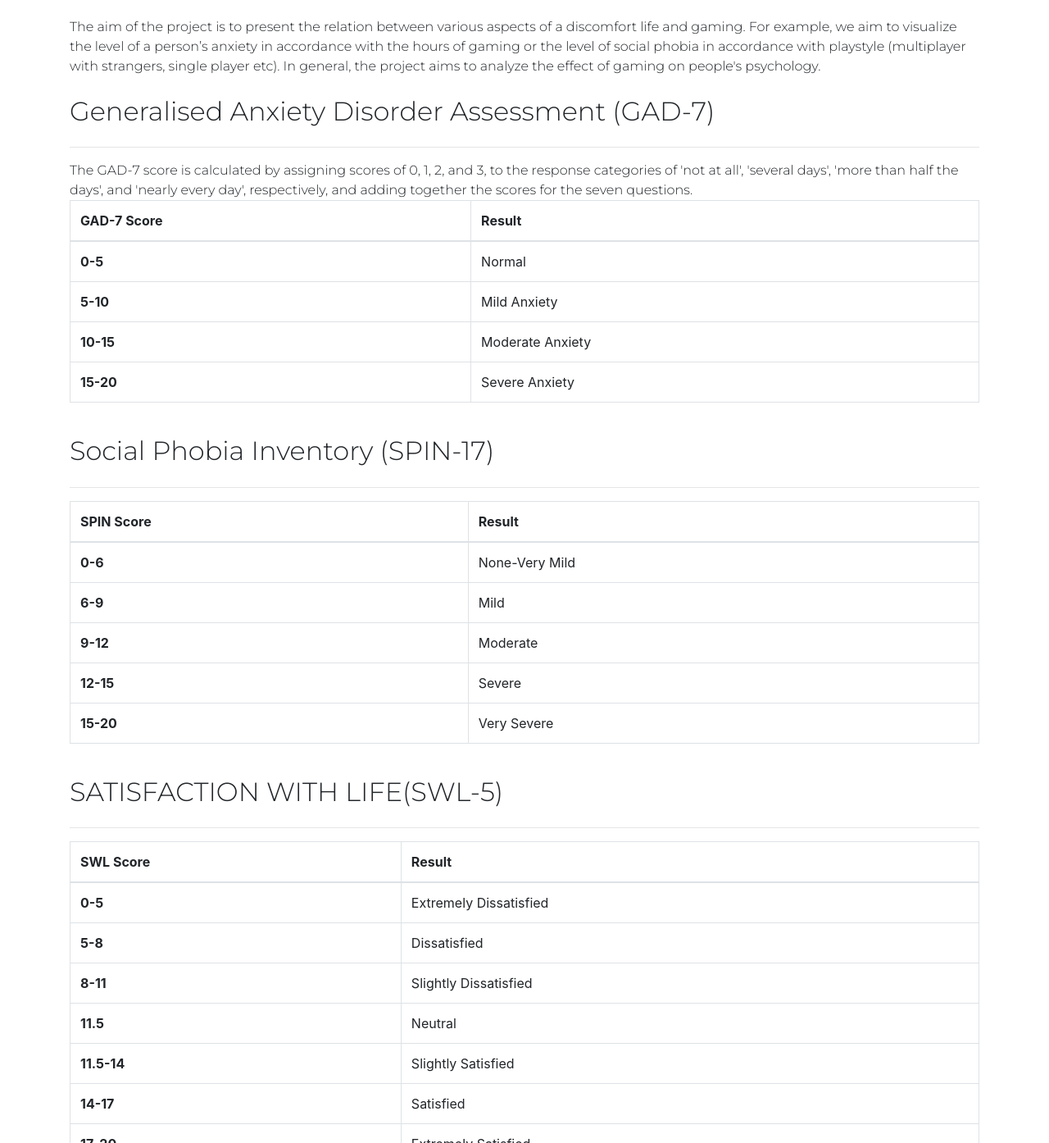
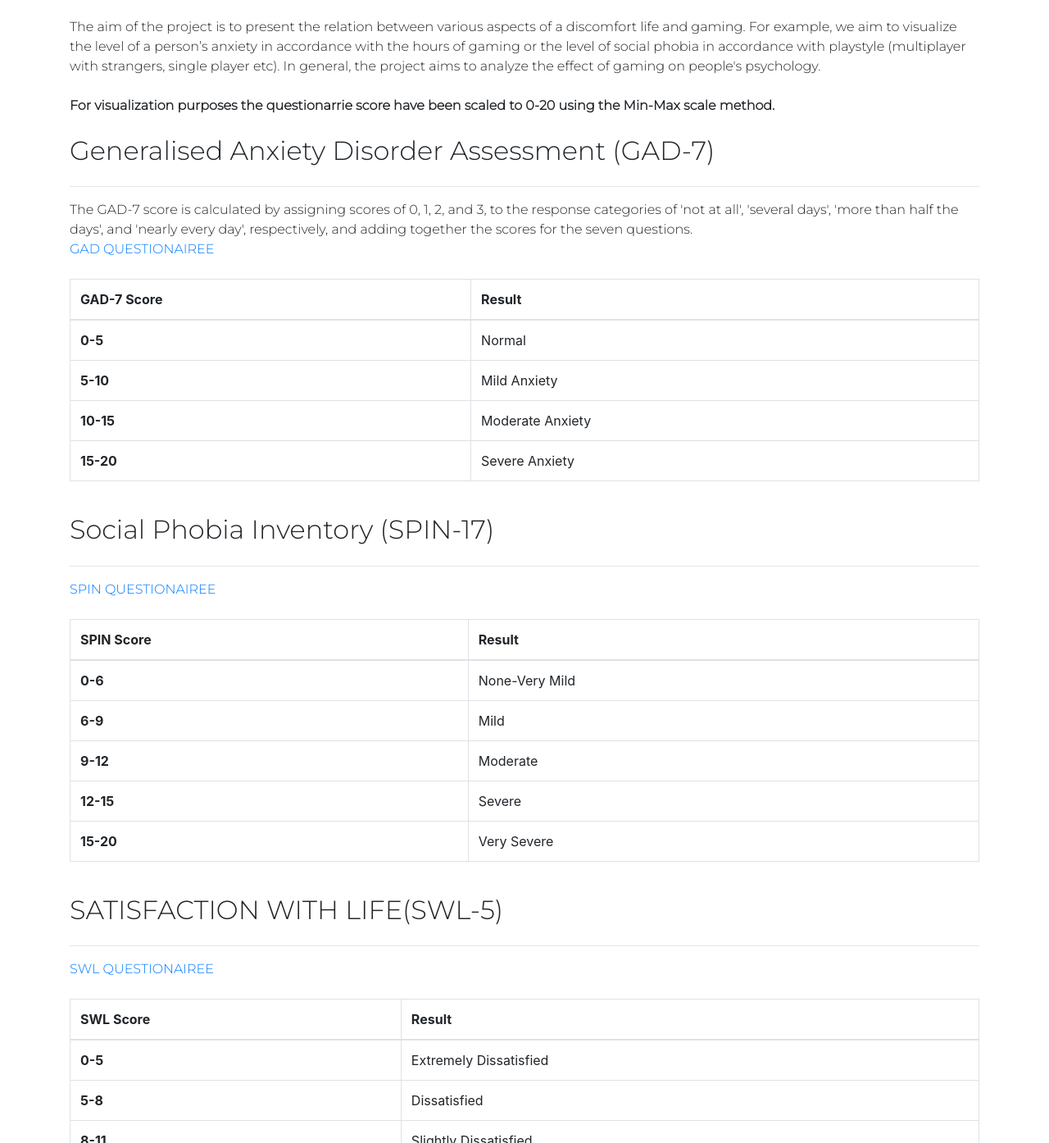
Before and after one commit to MikeMitsios/Gaming_Anxiety, a plain HTML site: page index.html in a window 1280 px wide. Shown: the part 257-1651 px from the top of the page at 82% size. Drawn offline with nearby package versions, Linux system fonts and the light colour scheme; a web font is replaced by a local one.

Commit message:
LINKS added

```diff
--- a/index.html
+++ b/index.html
@@ -90,6 +90,13 @@
                   </div>
             </div>
             <br>
+            <div class="row">
+              <div class="font-weight-bold col-12 my_font_style d-flex justify-content-start">
+                  For visualization purposes the questionarrie score have been scaled to 0-20 using the Min-Max scale method.
+
+                </div>
+          </div>
+          <br>
 
             <div class="row">
                 <div class="col-12">
@@ -105,10 +112,17 @@
                     The GAD-7 score is calculated by assigning scores of 0, 1, 2, and 3, to the response categories of 'not at all',
                     'several days', 'more than half the days',
                     and 'nearly every day', respectively, and adding together the scores for the seven questions.
+
                   </div>
 
 
             </div>
+            <div class="row">
+              <div class="col-12 my_font_style d-flex justify-content-start">
+                  <a href="https://patient.info/doctor/generalised-anxiety-disorder-assessment-gad-7">GAD QUESTIONAIREE</a>
+                </div>
+            </div>
+            <br>
             <div class="row">
                 <div class="col-12">
                     <table class="table table-bordered">
@@ -149,6 +163,12 @@
 
               </div>
               <hr>
+              <div class="row">
+                <div class="col-12 my_font_style d-flex justify-content-start">
+                    <a href="https://psychology-tools.com/test/spin">SPIN QUESTIONAIREE</a>
+                  </div>
+              </div>
+              <br>
               <div class="row">
                 <div class="col-12">
                     <table class="table table-bordered">
@@ -196,6 +216,12 @@
 
               </div>
               <hr>
+              <div class="row">
+                <div class="col-12 my_font_style d-flex justify-content-start">
+                    <a href="https://fetzer.org/sites/default/files/images/stories/pdf/selfmeasures/SATISFACTION-SatisfactionWithLife.pdf">SWL QUESTIONAIREE</a>
+                  </div>
+              </div>
+              <br>
               <table class="table table-bordered">
                 <thead>
                   <tr>
```
